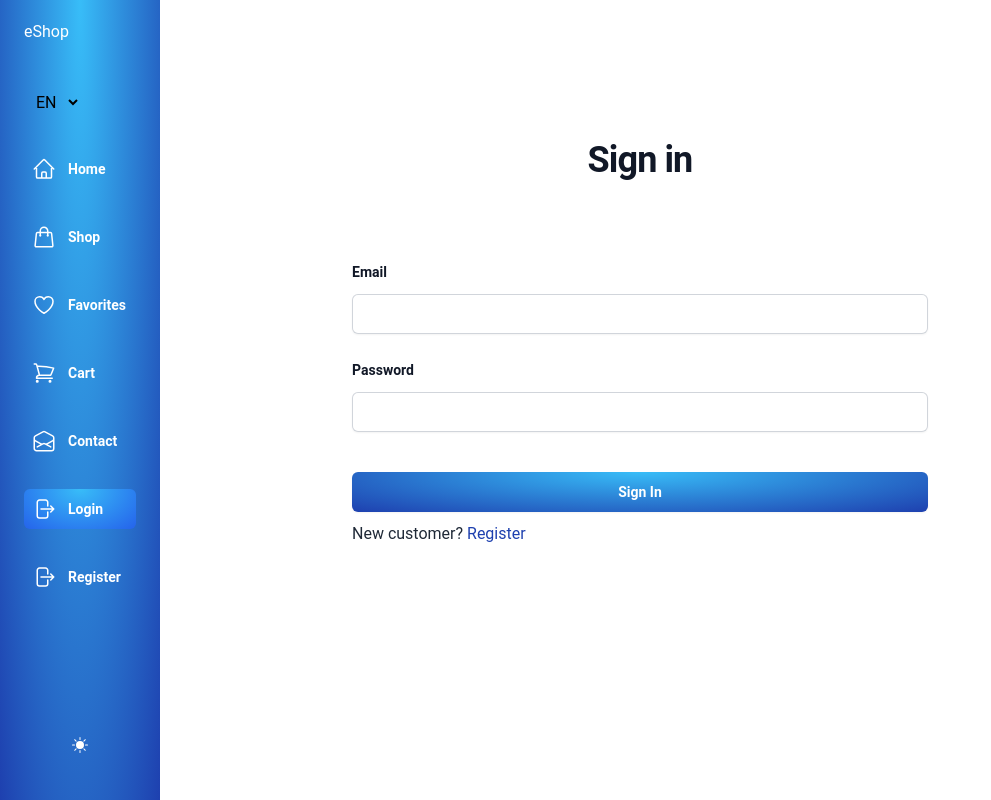
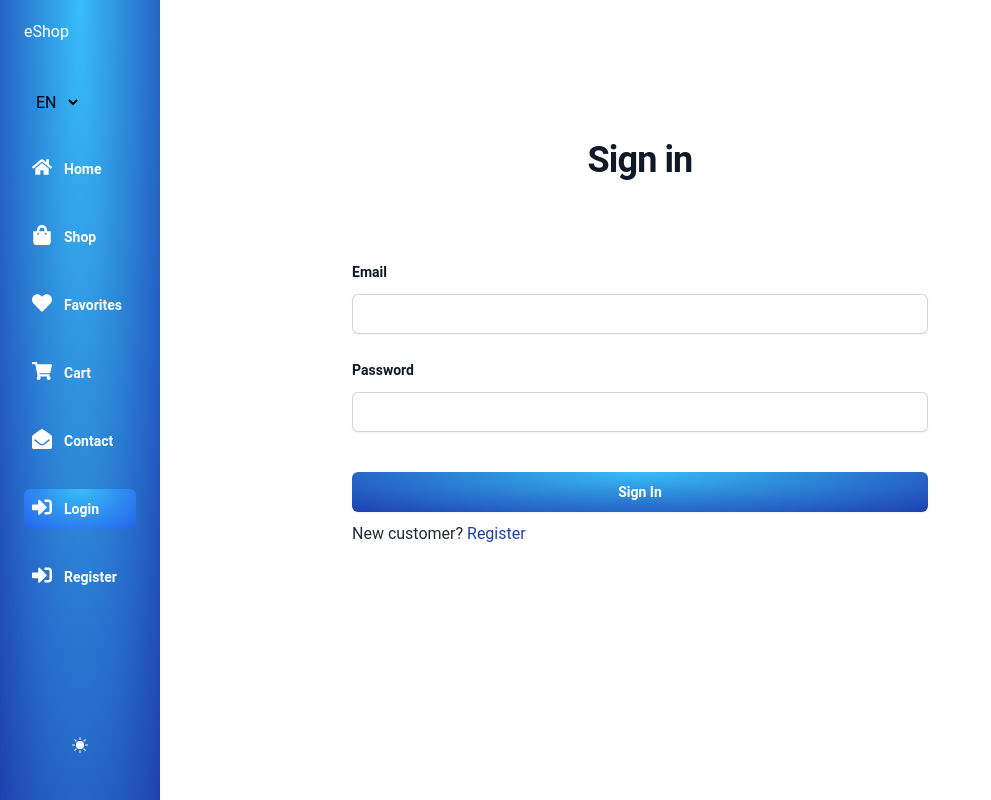
Before and after one commit to Alexandra2888/eShop, a React (Vite) app in the folder frontend/: page /login in a window 1280 px wide. Shown: the top 800 px of the page, without its empty margins (0-991 px from the left). Built offline with nearby package versions, Linux system fonts and the light colour scheme.

Commit message:
Theme fixes

```diff
--- a/frontend/src/components/Footer.jsx
+++ b/frontend/src/components/Footer.jsx
@@ -94,7 +94,7 @@ const Footer = () => {
   const { t } = useTranslation();
 
   return (
-    <footer className=" md:ml-[8rem] bottom-0 bg-inherit text-inherit dark:bg-inherit dark:bg-[#3A3A3A] dark:text-slate-50" aria-labelledby="footer-heading">
+    <footer className=" md:ml-[8rem] bottom-0 bg-inherit dark:bg-[#3A3A3A] dark:text-slate-50" aria-labelledby="footer-heading">
     <h2 id="footer-heading" className="sr-only">
       Footer
     </h2>
--- a/frontend/src/pages/Auth/Navigation.jsx
+++ b/frontend/src/pages/Auth/Navigation.jsx
@@ -4,16 +4,16 @@ import { useTranslation } from "react-i18next";
 import { Fragment } from "react";
 import { Dialog, Transition } from "@headlessui/react";
 import {
-  Bars3Icon,
-  HomeIcon,
-  XMarkIcon,
-  ShoppingCartIcon,
-  EnvelopeOpenIcon,
-  ShoppingBagIcon,
-  HeartIcon,
-  ArrowRightStartOnRectangleIcon,
-  ArrowLeftStartOnRectangleIcon,
-} from "@heroicons/react/24/outline";
+  FaHome,
+  FaEnvelopeOpen,
+  FaShoppingBag,
+  FaHeart,
+  FaShoppingCart,
+  FaBars,
+  FaTimes,
+  FaSignInAlt,
+  FaSignOutAlt,
+} from "react-icons/fa";
 
 import { useSelector, useDispatch } from "react-redux";
 import { useLogoutMutation } from "../../redux/api/usersApiSlice";
@@ -98,7 +98,7 @@ function Navigation() {
                         onClick={() => setSidebarOpen(false)}
                       >
                         <span className="sr-only">Close sidebar</span>
-                        <XMarkIcon
+                        <FaTimes
                           className="h-6 w-6 text-white"
                           aria-hidden="true"
                         />
@@ -130,8 +130,8 @@ function Navigation() {
                                 to="/"
                                 className="group flex gap-x-3 rounded-md p-2 text-sm leading-6 font-semibold"
                               >
-                                <HomeIcon
-                                  className="h-6 w-6 text-white dark:text-gray-900"
+                                <FaHome
+                                  className="h-5 w-5 text-white dark:text-gray-900"
                                   aria-hidden="true"
                                 />
                                 <span className="dark:text-gray-900">
@@ -144,8 +144,8 @@ function Navigation() {
                                 to="/shop"
                                 className="group flex gap-x-3 rounded-md p-2 text-sm leading-6 font-semibold dark:text-gray-900"
                               >
-                                <ShoppingBagIcon
-                                  className="h-6 w-6  dark:text-gray-900 "
+                                <FaShoppingBag
+                                  className="h-5 w-5  dark:text-gray-900 "
                                   aria-hidden="true"
                                 />
                                 <span className="dark:text-gray-900">
@@ -159,8 +159,8 @@ function Navigation() {
                                 to="/contact"
                                 className="group flex gap-x-3 rounded-md p-2 text-sm leading-6 font-semibold"
                               >
-                                <EnvelopeOpenIcon
-                                  className="h-6 w-6 text-white dark:text-gray-900"
+                                <FaEnvelopeOpen
+                                  className="h-5 w-5 text-white dark:text-gray-900"
                                   aria-hidden="true"
                                 />
                                 <span className="dark:text-gray-900">
@@ -174,8 +174,8 @@ function Navigation() {
                                 to="/cart"
                                 className="group flex gap-x-3 rounded-md p-2 text-sm leading-6 font-semibold"
                               >
-                                <ShoppingCartIcon
-                                  className="h-6 w-6 text-white dark:text-gray-900"
+                                <FaShoppingCart
+                                  className="h-5 w-5 text-white dark:text-gray-900"
                                   aria-hidden="true"
                                 />
                                 <span className="dark:text-gray-900">
@@ -196,8 +196,8 @@ function Navigation() {
                                 to="/favorite"
                                 className="group flex gap-x-3 rounded-md p-2 text-sm leading-6 font-semibold"
                               >
-                                <HeartIcon
-                                  className="h-6 w-6  dark:text-gray-900 "
+                                <FaHeart
+                                  className="h-5 w-5  dark:text-gray-900 "
                                   aria-hidden="true"
                                 />
                                 <span className="dark:text-gray-900">
@@ -226,7 +226,7 @@ function Navigation() {
                                       to="/login"
                                       className="flex items-center mt-5 transition-transform transform hover:translate-x-2"
                                     >
-                                      <ArrowRightStartOnRectangleIcon className=" h-6 w-6 text-white mr-2 mt-[4px] dark:text-gray-900" />
+                                      <FaSignInAlt className=" h-6 w-6 text-white mr-2 mt-[4px] dark:text-gray-900" />
 
                                       <span className="dark:text-gray-900">
                                         {" "}
@@ -239,7 +239,7 @@ function Navigation() {
                                       to="/register"
                                       className="flex items-center mt-5 transition-transform transform hover:translate-x-2"
                                     >
-                                      <ArrowRightStartOnRectangleIcon className="h-6 w-6 text-white mr-2 dark:text-gray-900" />
+                                      <FaSignOutAlt className="h-6 w-6 text-white mr-2 dark:text-gray-900" />
 
                                       <span className="dark:text-gray-900">
                                         {" "}
@@ -256,7 +256,7 @@ function Navigation() {
                         {userInfo && (
                           <li className="flex ">
                             <span>
-                              <ArrowLeftStartOnRectangleIcon className="h-6 w-6 text-white dark:text-gray-900" />
+                              <FaSignOutAlt className="h-6 w-6 text-white dark:text-gray-900" />
                             </span>
                             <Button
                               onClick={logoutHandler}
@@ -313,8 +313,8 @@ function Navigation() {
                     to="/"
                     className="group flex gap-x-3 rounded-md p-2 text-sm leading-6 font-semibold"
                   >
-                    <HomeIcon
-                      className="h-6 w-6 text-white dark:text-gray-900"
+                    <FaHome
+                      className="h-5 w-5 text-white dark:text-gray-900"
                       aria-hidden="true"
                     />
                     <span className="dark:text-gray-900"> {t("home")}</span>
@@ -325,8 +325,8 @@ function Navigation() {
                     to="/shop"
                     className="group flex gap-x-3 rounded-md p-2 text-sm leading-6 font-semibold"
                   >
-                    <ShoppingBagIcon
-                      className="h-6 w-6  dark:text-gray-900"
+                    <FaShoppingBag
+                      className="h-5 w-5  dark:text-gray-900"
                       aria-hidden="true"
                     />
                     <span className="dark:text-gray-900"> {t("shop")}</span>
@@ -338,8 +338,8 @@ function Navigation() {
                     to="/favorite"
                     className="group flex gap-x-3 rounded-md p-2 text-sm leading-6 font-semibold"
                   >
-                    <HeartIcon
-                      className="h-6 w-6  dark:text-gray-900"
+                    <FaHeart
+                      className="h-5 w-5  dark:text-gray-900"
                       aria-hidden="true"
                     />
                     <span className="dark:text-gray-900">
@@ -355,8 +355,8 @@ function Navigation() {
                     to="/cart"
                     className="group flex gap-x-3 rounded-md p-2 text-sm leading-6 font-semibold"
                   >
-                    <ShoppingCartIcon
-                      className="h-6 w-6 text-white dark:text-gray-900"
+                    <FaShoppingCart
+                      className="h-5 w-5 text-white dark:text-gray-900"
                       aria-hidden="true"
                     />
                     <span className="dark:text-gray-900"> {t("cart")}</span>
@@ -374,8 +374,8 @@ function Navigation() {
                     to="/contact"
                     className="group flex gap-x-3 rounded-md p-2 text-sm leading-6 font-semibold"
                   >
-                    <EnvelopeOpenIcon
-                      className="h-6 w-6 text-white dark:text-gray-900"
+                    <FaEnvelopeOpen
+                      className="h-5 w-5 text-white dark:text-gray-900"
                       aria-hidden="true"
                     />
                     <span className="dark:text-gray-900"> {t("contact")}</span>
@@ -389,8 +389,8 @@ function Navigation() {
                         to="/login"
                         className="group flex gap-x-3 rounded-md p-2 text-sm leading-6 font-semibold"
                       >
-                        <ArrowRightStartOnRectangleIcon
-                          className="h-6 w-6 text-white dark:text-gray-900"
+                        <FaSignInAlt
+                          className="h-5 w-5 text-white dark:text-gray-900"
                           aria-hidden="true"
                         />
                         <span className="dark:text-gray-900">
@@ -404,8 +404,8 @@ function Navigation() {
                         to="/register"
                         className="group flex gap-x-3 rounded-md p-2 text-sm leading-6 font-semibold"
                       >
-                        <ArrowRightStartOnRectangleIcon
-                          className="h-6 w-6 text-white dark:text-gray-900"
+                        <FaSignInAlt
+                          className="h-5 w-5 text-white dark:text-gray-900"
                           aria-hidden="true"
                         />
                         <span className="dark:text-gray-900">
@@ -418,12 +418,18 @@ function Navigation() {
                 )}
 
                 {userInfo && (
-                  <li className="flex">
+                  <li className="flex ">
+                  <span>
+                    <FaSignOutAlt className="h-6 w-6 text-white dark:text-gray-900" />
+                  </span>
                   <Button
                     onClick={logoutHandler}
-                      className="block w-full px-4 py-2 text-left text-sm leading-6 font-semibold"
+                    className="block -mt-2 w-full px-4 py-2 text-left"
                   >
-                      <span className="dark:text-gray-900"> {t("logout")}</span>
+                    <span className="dark:text-gray-900">
+                      {" "}
+                      {t("logout")}
+                    </span>
                   </Button>
                 </li>
                 )}
@@ -455,7 +461,7 @@ function Navigation() {
           onClick={() => setSidebarOpen(true)}
         >
           <span className="sr-only">Open sidebar</span>
-          <Bars3Icon className="h-6 w-6" aria-hidden="true" />
+          <FaBars className="h-6 w-6" aria-hidden="true" />
         </Button>
         <a href="#">
           <span className="sr-only">Admin</span>
```
Also changed, not shown: frontend/src/components/Reviews.jsx (+5 -4 lines), 1 other file (tests, documents, lock files or other folders). Lines whose indentation alone changed are shown as unchanged.
